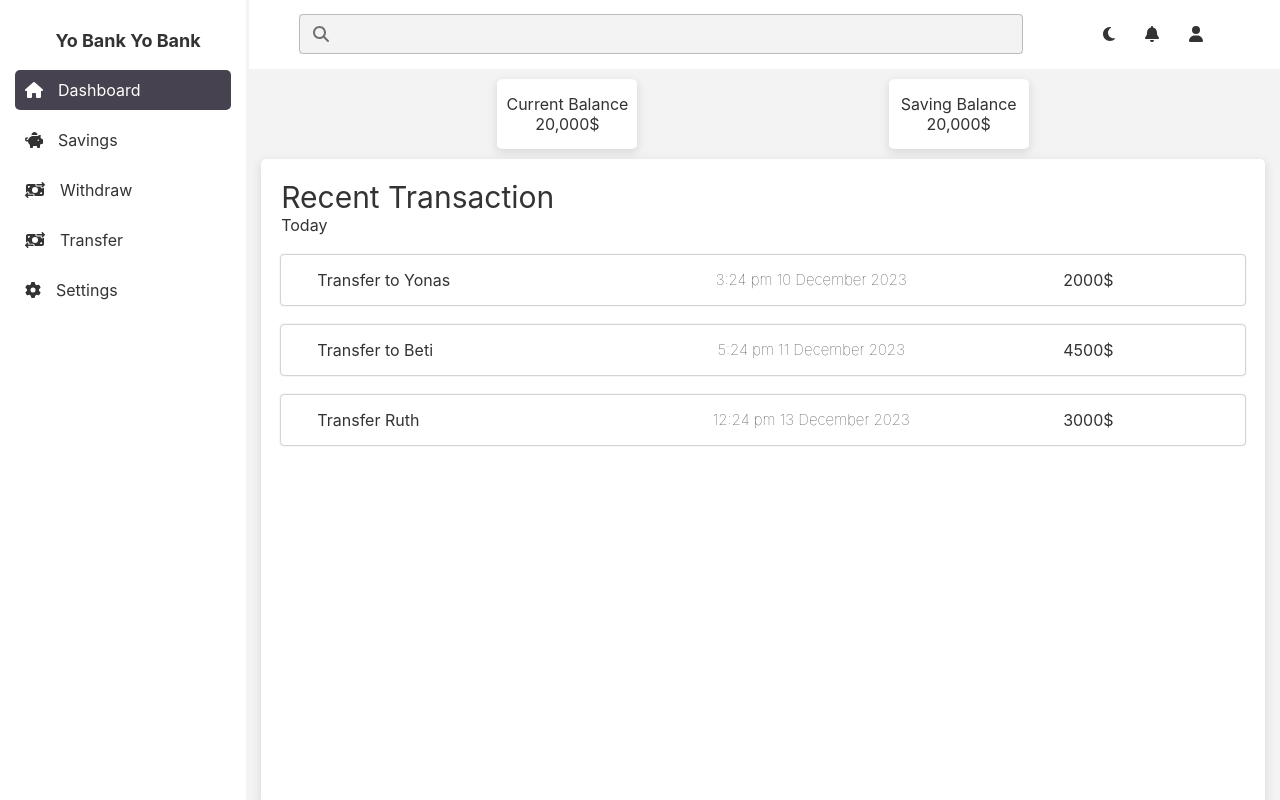
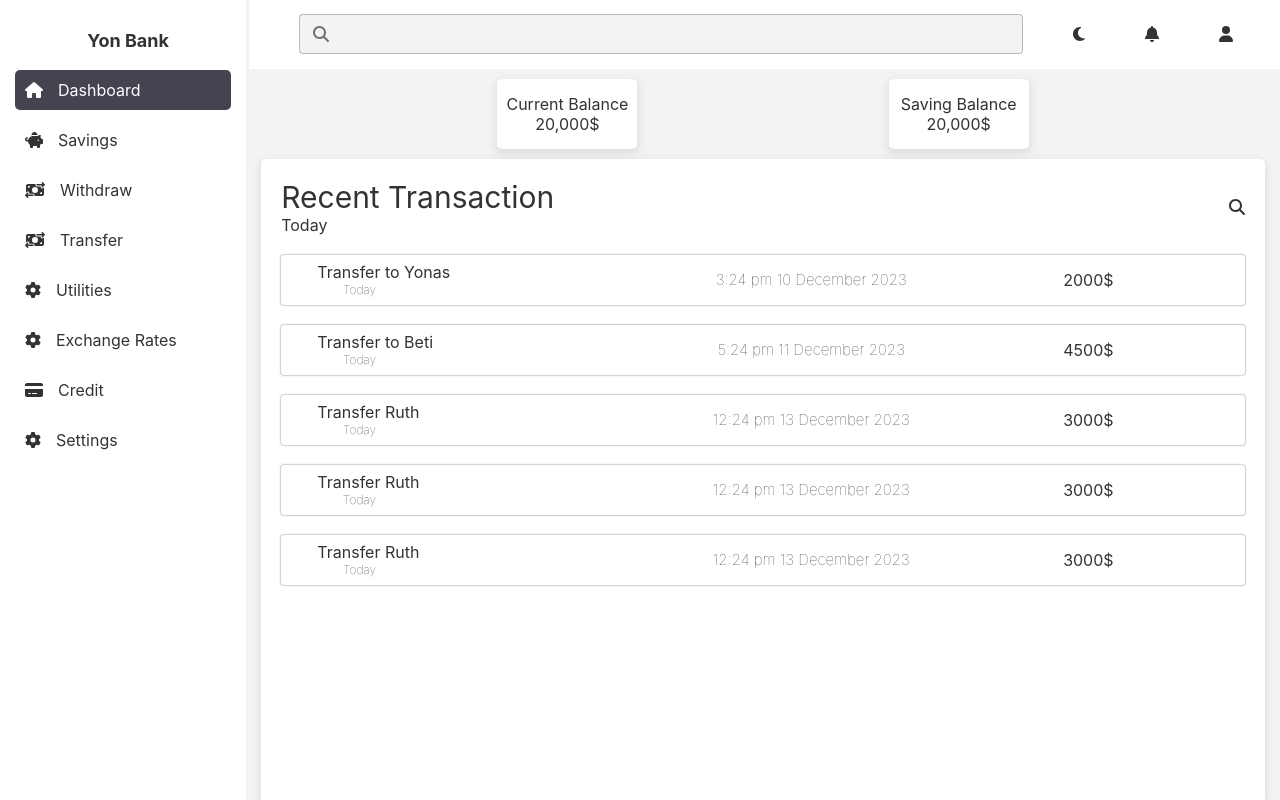
Before and after one commit to yonas-seyoum/Online-Banking-System, a React (Create React App) app in the folder app/: page / in a window 1280 px wide. Built offline with nearby package versions, Linux system fonts and the light colour scheme.

Commit message:
refactor

```diff
--- a/app/src/components/menu.tsx
+++ b/app/src/components/menu.tsx
@@ -1,31 +1,10 @@
 import React, { useContext, useState } from "react";
 import { ThemeContext } from "../style/theme";
-import "../App.css";
 import { Link } from "react-router-dom";
 import { FontAwesomeIcon } from "@fortawesome/react-fontawesome";
-import {
-  IconDefinition,
-  faGear,
-  faHouse,
-  faMoneyBillTransfer,
-  faPiggyBank,
-} from "@fortawesome/free-solid-svg-icons";
-
-type MenuItem = {
-  route: string;
-  icon: IconDefinition;
-};
-type MenuItems = {
-  [key: string]: MenuItem;
-};
-
-const menuItems: MenuItems = {
-  Dashboard: { route: "/", icon: faHouse },
-  Savings: { route: "/savings", icon: faPiggyBank },
-  Withdraw: { route: "/withdraw", icon: faMoneyBillTransfer },
-  Transfer: { route: "/transfer", icon: faMoneyBillTransfer },
-  Settings: { route: "/settings", icon: faGear },
-};
+import { IconDefinition } from "@fortawesome/free-solid-svg-icons";
+import { menuItems } from "../constants/menu";
+import "../App.css";
 
 export default function Menu() {
   const { theme } = useContext(ThemeContext)!;
@@ -39,7 +18,7 @@ export default function Menu() {
       }}
     >
       <div className="menu-header">
-        <div className="">Yo Bank Yo Bank</div>
+        <div className="">Yon Bank</div>
       </div>
       {Object.keys(menuItems).map((elements, index) => {
         const route: string = menuItems[elements].route;
--- a/app/src/components/recentTransactions.tsx
+++ b/app/src/components/recentTransactions.tsx
@@ -1,12 +1,16 @@
-import React, { useContext } from "react";
+import React, { useContext, useState } from "react";
 import { ThemeContext } from "../style/theme";
 import { TransactionContext } from "../providers/transactionProvider";
 import Transaction from "./transaction";
 import "../style/recentTransactions.css";
+import { FontAwesomeIcon } from "@fortawesome/react-fontawesome";
+import { faMagnifyingGlass } from "@fortawesome/free-solid-svg-icons";
+import { InputAdornment, TextField } from "@mui/material";
 
 export default function RecentTransactions() {
   const { theme } = useContext(ThemeContext)!;
   const transactions = useContext(TransactionContext)!;
+  const [searchBar, setSearchBar] = useState(true);
 
   return (
     <div
@@ -16,9 +20,33 @@ export default function RecentTransactions() {
         backgroundColor: theme.colors.primary,
       }}
     >
-      <div>
-        <div className="recent-transactions-title">Recent Transaction</div>
-        <div>Today</div>
+      <div className="recent-transaction-header">
+        <div>
+          <div className="recent-transactions-title">Recent Transaction</div>
+          <div>Today</div>
+        </div>
+
+        {searchBar ? (
+          <FontAwesomeIcon
+            icon={faMagnifyingGlass}
+            onClick={() => setSearchBar(!searchBar)}
+          />
+        ) : (
+          <TextField
+            size="small"
+            sx={{
+              transition: "ease-in-out 0.3s",
+              backgroundColor: theme.colors.tertiary,
+            }}
+            InputProps={{
+              startAdornment: (
+                <InputAdornment position="start">
+                  <FontAwesomeIcon icon={faMagnifyingGlass} />
+                </InputAdornment>
+              ),
+            }}
+          />
+        )}
       </div>
 
       {transactions.map((transaction, index) => {
--- a/app/src/components/topBar.tsx
+++ b/app/src/components/topBar.tsx
@@ -24,9 +24,9 @@ export default function TopBar() {
     };
     const darkMode = {
       colors: {
-        primary: "black",
+        primary: "#1a1625",
         secondary: "white",
-        tertiary: "#292929",
+        tertiary: "#2f2b3a",
       },
     };
 
@@ -65,7 +65,7 @@ export default function TopBar() {
       <div
         style={{
           display: "flex",
-          justifyContent: "space-evenly",
+          justifyContent: "space-between",
           alignItems: "center",
           width: "160px",
         }}
--- a/app/src/components/transaction.tsx
+++ b/app/src/components/transaction.tsx
@@ -10,7 +10,10 @@ export type transaction = {
 export default function Transaction({ remark, date, amount }: transaction) {
   return (
     <div className="transaction">
-      <div className="remark-holder">{remark}</div>
+      <div className="remark-holder">
+        <div className="remark-text">{remark}</div>
+        <div className="remark-subText">Today</div>
+      </div>
       <div className="date-holder">{date}</div>
       <div className="amount-holder">{amount}</div>
     </div>
--- a/app/src/providers/transactionProvider.tsx
+++ b/app/src/providers/transactionProvider.tsx
@@ -31,6 +31,16 @@ export default function TransactionProvider({
       date: "12:24 pm 13 December 2023",
       amount: "3000$",
     },
+    {
+      remark: "Transfer Ruth",
+      date: "12:24 pm 13 December 2023",
+      amount: "3000$",
+    },
+    {
+      remark: "Transfer Ruth",
+      date: "12:24 pm 13 December 2023",
+      amount: "3000$",
+    },
   ];
   return (
     <TransactionContext.Provider value={tran}>
```
